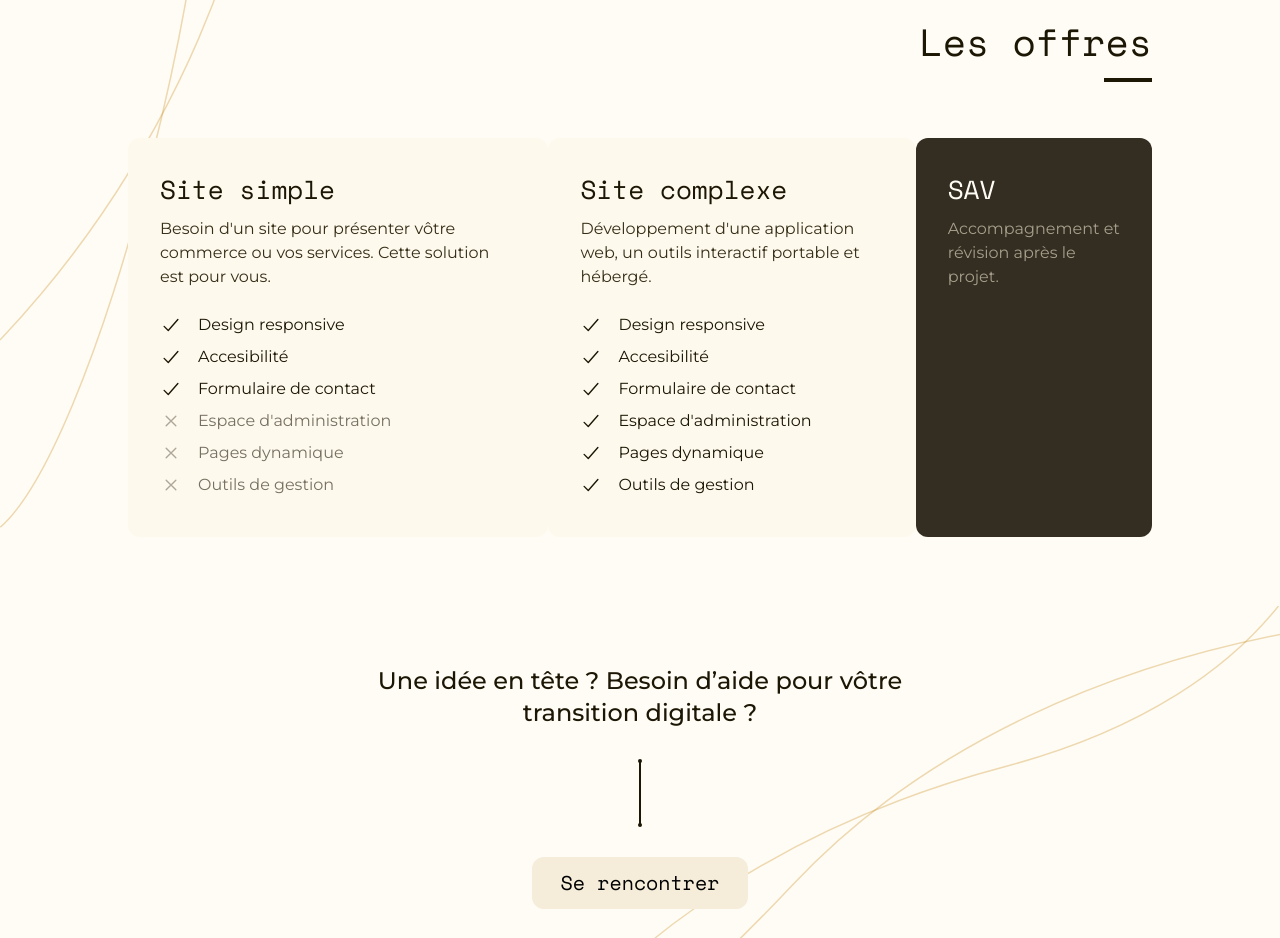
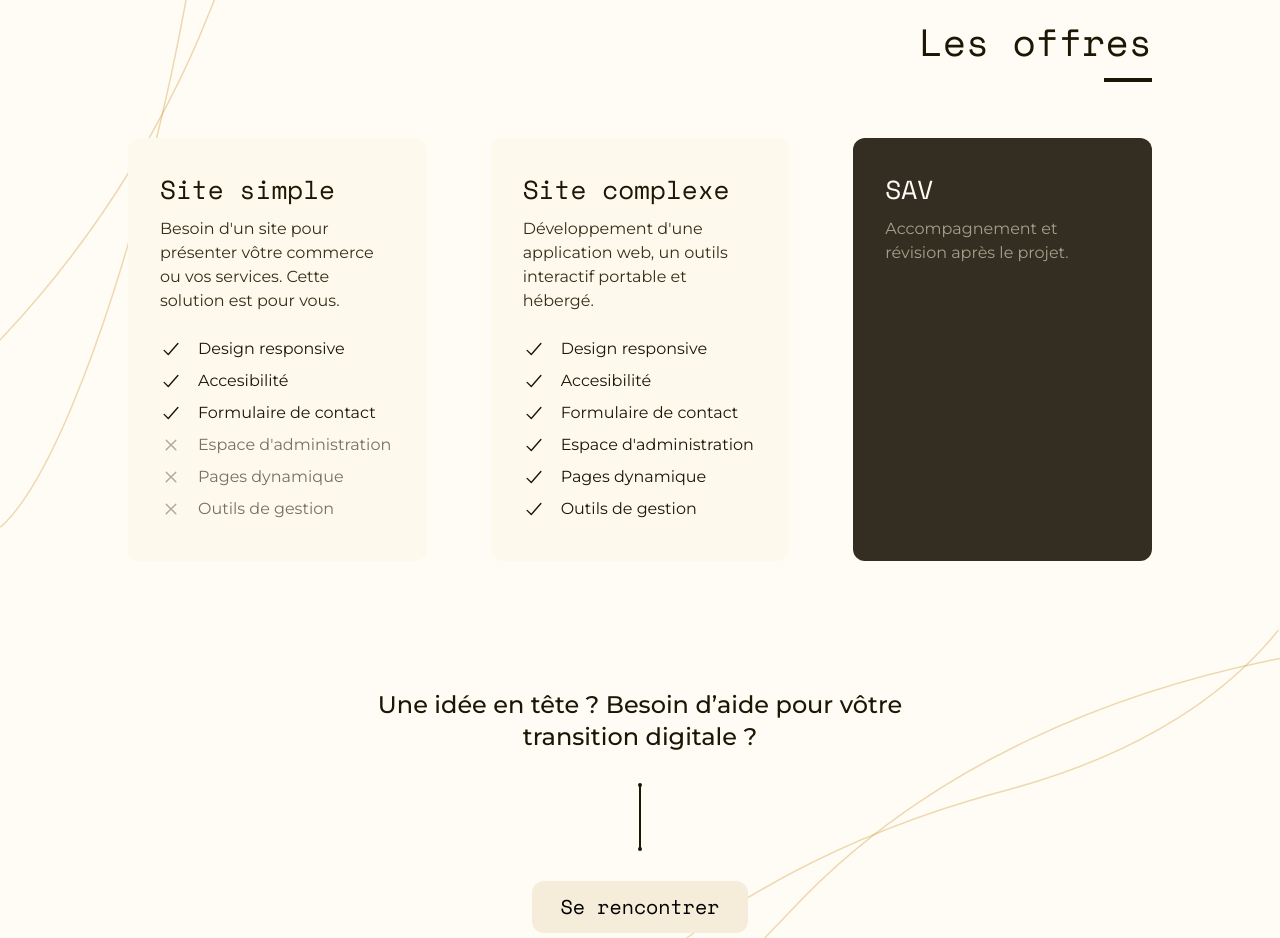
Before and after one commit to ctrl-plus-w/portfolio-v3, a Next.js app: page / in a window 1280 px wide. Shown: the part 1740-2678 px from the top of the page. Built offline with nearby package versions, Linux system fonts and the light colour scheme.

Commit message:
:wrench: Fixed some styling

```diff
--- a/src/pages/index.tsx
+++ b/src/pages/index.tsx
@@ -154,7 +154,7 @@ const Home = (): ReactElement => {
         </Header>
         <Separator size="normal" />
 
-        <div className="flex flex-col lg:flex-row lg:mt-14">
+        <div className="flex flex-col gap-x-16 lg:flex-row lg:mt-14 w-full">
           <Card
             title="Site simple"
             description="Besoin d'un site pour présenter vôtre commerce ou vos services. Cette solution est pour vous."
@@ -185,7 +185,7 @@ const Home = (): ReactElement => {
                 checked: false
               }
             ]}
-            className="mt-14 lg:mt-0"
+            className="flex-1 mt-14 lg:mt-0"
           />
 
           <Card
@@ -218,13 +218,13 @@ const Home = (): ReactElement => {
                 checked: true
               }
             ]}
-            className="mt-10 lg:mt-0"
+            className="flex-1 mt-10 lg:mt-0"
           />
 
           <Card
             title="SAV"
             description="Accompagnement et révision après le projet."
-            className="mt-10 lg:mt-0"
+            className="flex-1 mt-10 lg:mt-0"
             dark
           />
         </div>
```
